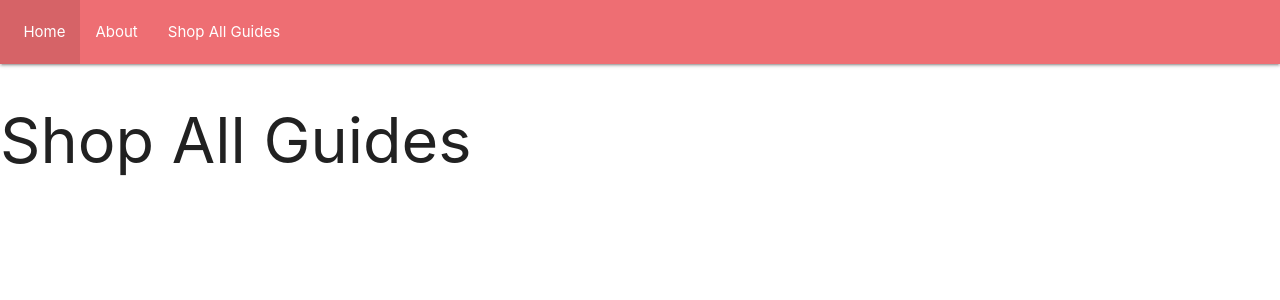
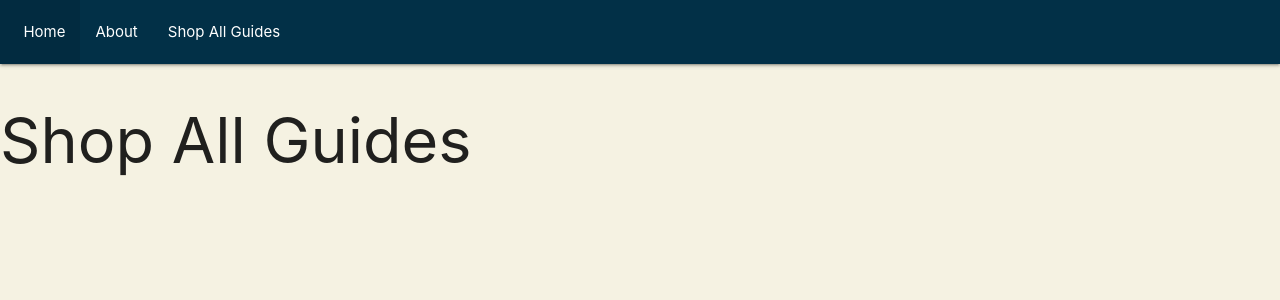
Before and after one commit to simoneg80/Code-Masters-, a Django app: page /guides/ in a window 1280 px wide. Shown: the top 300 px of the page. Run offline with Django 4.2, Linux system fonts and the light colour scheme; data that the repository does not hold is empty.

Commit message:
styled buttons

```diff
--- a/main_app/static/css/style.css
+++ b/main_app/static/css/style.css
@@ -40,8 +40,6 @@
   text-align: center;
   margin-top: 20%;
   font-style: italic;
-
-
 }
 
 #homebutton {
@@ -54,6 +52,11 @@
   font-size: 25px;
   font-style: italic;
   color: #023047;
+}
+
+#homebutton > a {
+  text-decoration: none;
+  color: #f5f2e2;
 }
 
 #abouttitle {
@@ -70,7 +73,7 @@
 }
 
 .aboutparagraphs {
- font-size: 20px;
+  font-size: 20px;
   font-style: italic;
   text-align: center;
   margin: 5%;
@@ -85,7 +88,17 @@
   border-color: #ffb703;
   border-radius: 4%;
   font-size: 20px;
+}
+
+#aboutbutton > a {
+  text-decoration: none;
   color: #f5f2e2;
+}
 
+.nav-wrapper {
+  background-color: #023047;
+}
 
+.indexbody {
+  background-color: #f5f2e2;
 }
--- a/main_app/templates/base.html
+++ b/main_app/templates/base.html
@@ -19,7 +19,7 @@
   <body>
     <header>
       <nav>
-        <div>
+        <div class="nav-wrapper">
           <ul>
             <li><a href="{% url 'home' %}">&nbsp;&nbsp;Home</a></li>
           </ul>
--- a/main_app/templates/guides/index.html
+++ b/main_app/templates/guides/index.html
@@ -1,5 +1,6 @@
 {% extends 'base.html' %} {% block content %}
 
+<body class="indexbody">
   <h1>Shop All Guides</h1>
   {% for guide in guides %}
   <a href="/guides/{{guide.id}}">
@@ -10,5 +11,6 @@
       <span class="card-title">{{ guide.name }}</span>
     </div>
   </a>
+</body>
 
 {% endfor %} {% endblock %}
```
Lines whose indentation alone changed are shown as unchanged.
